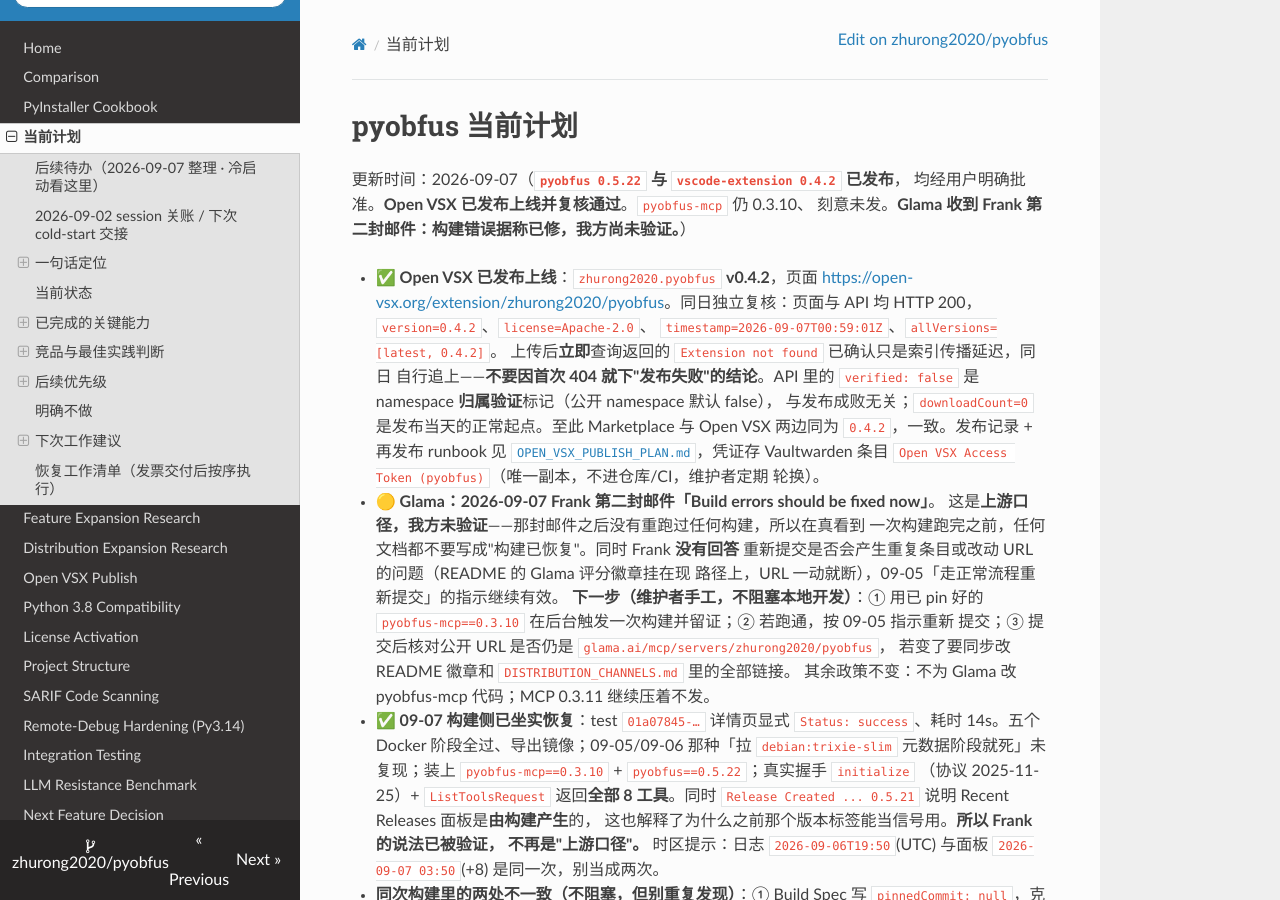
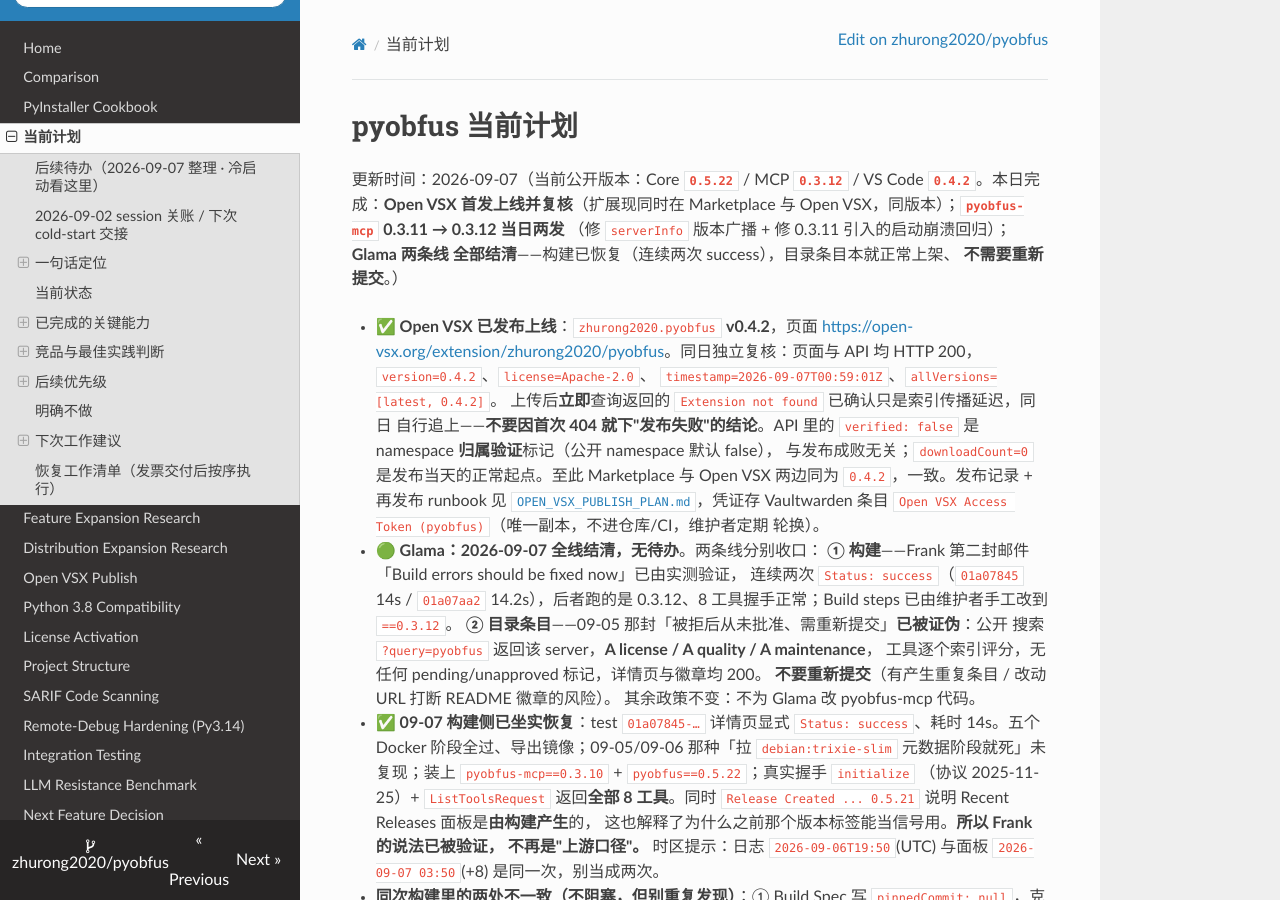
Before and after one commit to zhurong2020/pyobfus, an MkDocs documentation site: the page built from docs/CURRENT_PLAN_ZH.md, in a window 1280 px wide and 900 px high. Built offline with MkDocs 1.6.1, drawn with Linux system fonts in a browser that asks for light colours; nearby versions of some CDN libraries; some of the changed text lies outside the part shown.

Commit message:
docs: clear the stale status left in the cold-start entry points
A closing sweep found the corrections from this session had landed in the
detail sections but not in the passages a cold start actually reads first. The
plan's header line still announced pyobfus-mcp at 0.3.10 "deliberately
unreleased" and Frank's build claim as unverified; the plan's Glama bullet
still carried the three-step resubmission instruction as the next action;
CLAUDE.md's current-focus section still said the directory entry was
unapproved and resubmission was the top external action; and its reference
section still repeated the falsified "never approved" line. Each of those would
have sent the next session to do work that is finished or was withdrawn.

All four now state the settled position: Core 0.5.22 / MCP 0.3.12 / VS Code
0.4.2, Open VSX live alongside the Marketplace at the same version, Glama
building and listed with no outstanding action, and resubmission explicitly
marked as not to be done. The serverInfo entry moves from "known unfixed" to
fixed, with the production confirmation attached.

The 2026-09-05 mail entry in the channel ledger keeps its original wording as a
dated record but gains a superseded banner, so a reader landing on it is sent
to the 09-07 findings before acting.

Co-Authored-By: Claude Opus 5 <noreply@anthropic.com>

```diff
--- a/docs/CURRENT_PLAN_ZH.md
+++ b/docs/CURRENT_PLAN_ZH.md
@@ -1,8 +1,11 @@
 # pyobfus 当前计划
 
-更新时间：2026-09-07（**`pyobfus 0.5.22` 与 `vscode-extension 0.4.2` 已发布**，
-均经用户明确批准。**Open VSX 已发布上线并复核通过**。`pyobfus-mcp` 仍 0.3.10、
-刻意未发。**Glama 收到 Frank 第二封邮件：构建错误据称已修，我方尚未验证。**）
+更新时间：2026-09-07（当前公开版本：Core **`0.5.22`** / MCP **`0.3.12`** /
+VS Code **`0.4.2`**。本日完成：**Open VSX 首发上线并复核**（扩展现同时在
+Marketplace 与 Open VSX，同版本）；**`pyobfus-mcp` 0.3.11 → 0.3.12 当日两发**
+（修 `serverInfo` 版本广播 + 修 0.3.11 引入的启动崩溃回归）；**Glama 两条线
+全部结清**——构建已恢复（连续两次 success），目录条目本就正常上架、
+**不需要重新提交**。）
 
 - **✅ Open VSX 已发布上线**：`zhurong2020.pyobfus` **v0.4.2**，页面
   <https://open-vsx.org/extension/zhurong2020/pyobfus>。同日独立复核：页面与
@@ -16,16 +19,15 @@
   [`OPEN_VSX_PUBLISH_PLAN.md`](OPEN_VSX_PUBLISH_PLAN.md)，凭证存 Vaultwarden
   条目 `Open VSX Access Token (pyobfus)`（唯一副本，不进仓库/CI，维护者定期
   轮换）。
-- **🟡 Glama：2026-09-07 Frank 第二封邮件「Build errors should be fixed now」**。
-  这是**上游口径，我方未验证**——那封邮件之后没有重跑过任何构建，所以在真看到
-  一次构建跑完之前，任何文档都不要写成"构建已恢复"。同时 Frank **没有回答**
-  重新提交是否会产生重复条目或改动 URL 的问题（README 的 Glama 评分徽章挂在现
-  路径上，URL 一动就断），09-05「走正常流程重新提交」的指示继续有效。
-  **下一步（维护者手工，不阻塞本地开发）**：① 用已 pin 好的
-  `pyobfus-mcp==0.3.10` 在后台触发一次构建并留证；② 若跑通，按 09-05 指示重新
-  提交；③ 提交后核对公开 URL 是否仍是 `glama.ai/mcp/servers/zhurong2020/pyobfus`，
-  若变了要同步改 README 徽章和 `DISTRIBUTION_CHANNELS.md` 里的全部链接。
-  其余政策不变：不为 Glama 改 pyobfus-mcp 代码；MCP 0.3.11 继续压着不发。
+- **🟢 Glama：2026-09-07 全线结清，无待办**。两条线分别收口：
+  **① 构建**——Frank 第二封邮件「Build errors should be fixed now」已由实测验证，
+  连续两次 `Status: success`（`01a07845` 14s / `01a07aa2` 14.2s），后者跑的是
+  0.3.12、8 工具握手正常；Build steps 已由维护者手工改到 `==0.3.12`。
+  **② 目录条目**——09-05 那封「被拒后从未批准、需重新提交」**已被证伪**：公开
+  搜索 `?query=pyobfus` 返回该 server，**A license / A quality / A maintenance**，
+  工具逐个索引评分，无任何 pending/unapproved 标记，详情页与徽章均 200。
+  **不要重新提交**（有产生重复条目 / 改动 URL 打断 README 徽章的风险）。
+  其余政策不变：不为 Glama 改 pyobfus-mcp 代码。
   - **✅ 09-07 构建侧已坐实恢复**：test `01a07845-…` 详情页显式
     `Status: success`、耗时 14s。五个 Docker 阶段全过、导出镜像；09-05/09-06
     那种「拉 `debian:trixie-slim` 元数据阶段就死」未复现；装上
@@ -186,10 +188,14 @@ pre-commit 凭证扫描 · 两份归档文档的更正横幅 · 09-07 下载量
   `vscode-v0.4.2` + GitHub Release（附 `pyobfus-0.4.2.vsix`）已建，并已核实该
   tag **未误触发** PyPI Release workflow。**Marketplace 手工上传待维护者执行**，
   上传后用 `curl` 核实公开 listing 返回 `"version":"0.4.2"`。
-- **`pyobfus-mcp 0.3.11` 刻意未发**：`[Unreleased]` 只有一条元数据 URL 修复
-  （退役的 `modelcontextprotocol/servers` 目录 URL → 现行 Registry 端点），无
-  功能影响；而今天新确认 Glama admin「Build steps」不会自动跟版，每发一版都要
-  维护者手工改一次，且其构建仍在连续失败。等下次 MCP 有实质改动再一起发。
+- **`pyobfus-mcp` 当日两发 `0.3.11` → `0.3.12`（均已完成全链路核验）**：原计划
+  压着不发（`[Unreleased]` 只有一条退役 Registry URL 的元数据修复，不值得付一次
+  手工 Glama Build-steps bump）。当天从 Glama instance 日志查出
+  `serverInfo.version` 广播的是 mcp SDK 版本而非本包版本，内容分量改变 → 发
+  **0.3.11**；随后 CI 抓到 0.3.11 引入的启动崩溃回归（版本查找写在模块顶层导入，
+  遇 namespace 遮蔽即 `ImportError`）→ 同日发 **0.3.12**（崩溃类跳过间隔门，
+  先例 vscode-extension 0.2.1）。PyPI `latest=0.3.12` + 两个 provenance 200、
+  MCP Registry `isLatest`、GitHub Release 附 PyPI 原始产物，均已独立核验。
 - **下载量复查（数据截止 09-05）**：`pyobfus` 日/周/月 52 / 520 / 1,796；
   `pyobfus-mcp` 10 / 199 / 824。每日序列显示发布日一律 117–151、非发布日一律
   6–52，五次发布形状完全一致。**09-01 的 SEO 小版本没有带来可观测的有机增长**
```
Also changed, not shown: CLAUDE.md (+20 -11 lines), docs/DISTRIBUTION_CHANNELS.md (+4 -1 lines).
